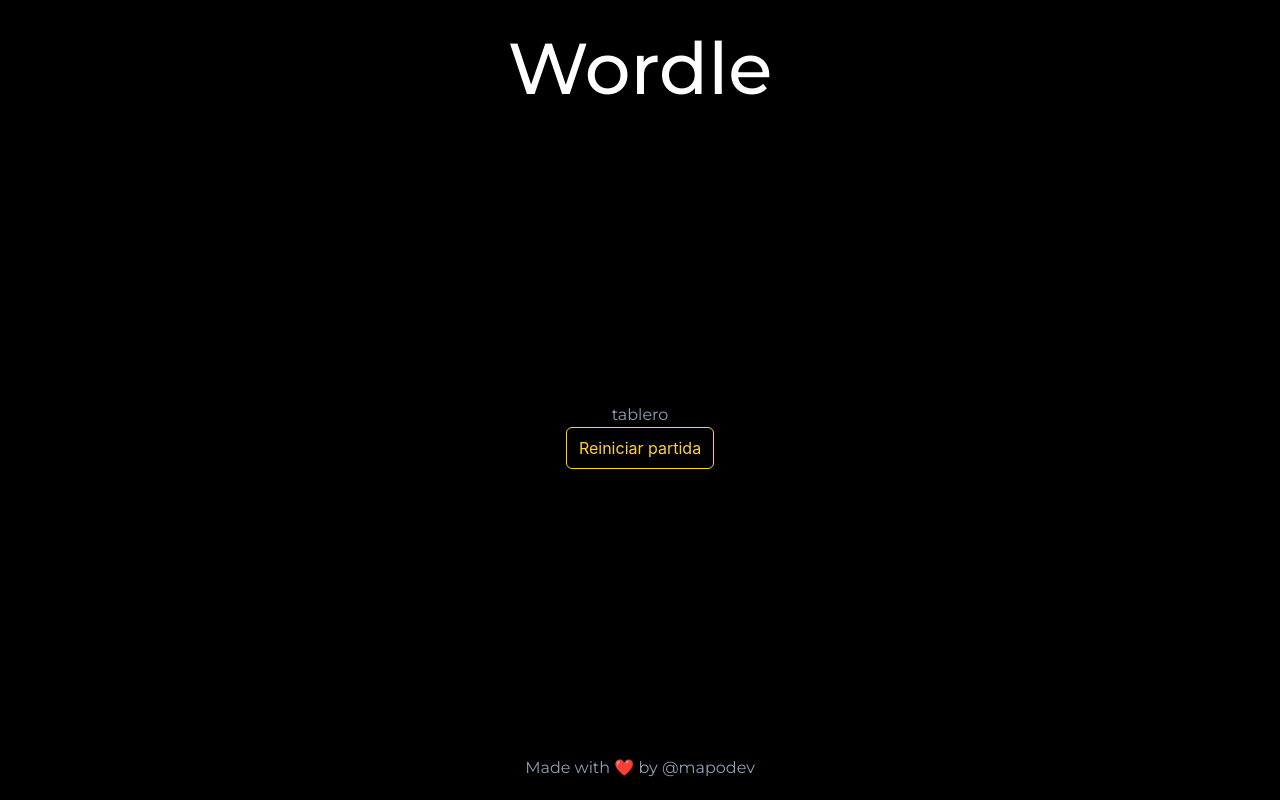
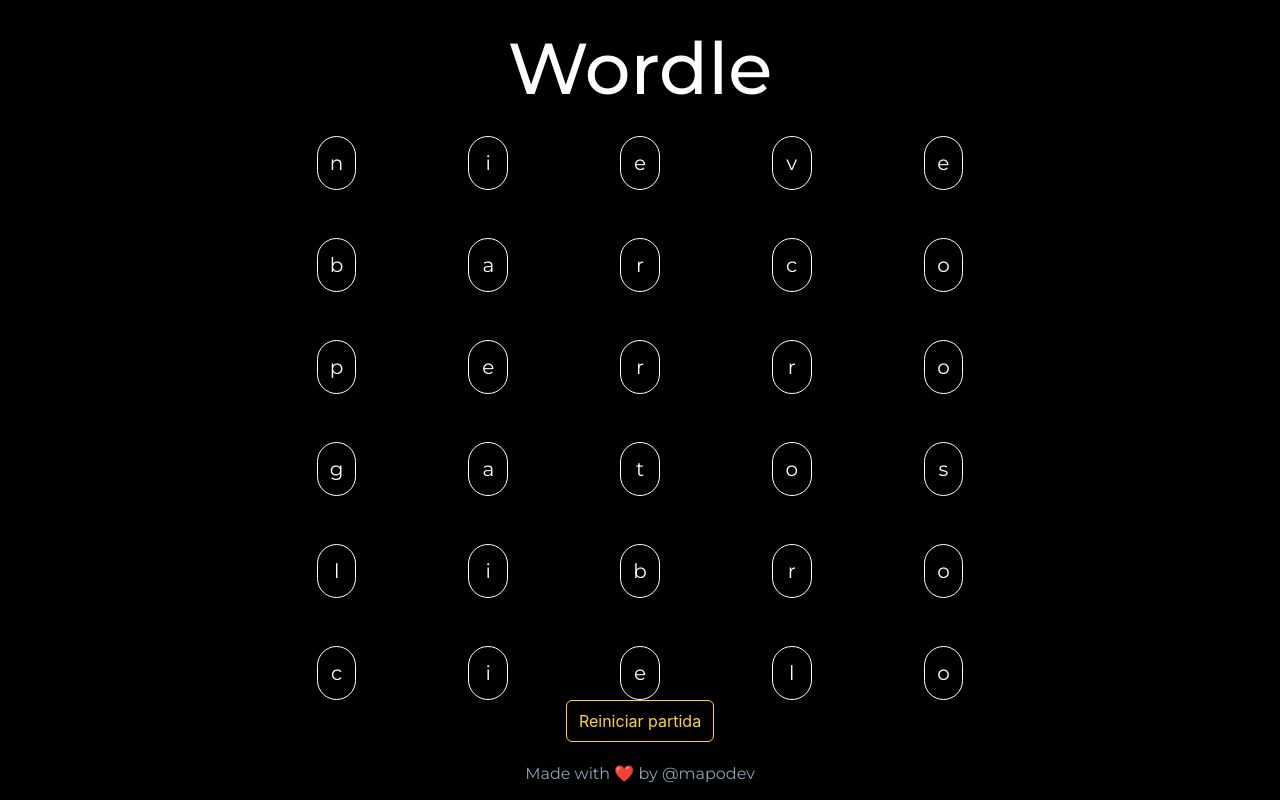
Before and after one commit to mario4off/wordle, a React (Vite) app: page / in a window 1280 px wide. Built offline with nearby package versions, Linux system fonts and the light colour scheme.

Commit message:
feature: implement dynamic word display in game board

```diff
--- a/src/components/board.tsx
+++ b/src/components/board.tsx
@@ -4,11 +4,24 @@
 import { getRandomWords } from "../services/wordsService";
 
 export default function Board() {
-  const [randomWords, setRandomWords] = useState<string[]>();
+  const [randomWords, setRandomWords] = useState<string[]>(
+    getRandomWords(words),
+  );
 
   return (
     <section className="px-12 flex flex-col items-center">
-      <p>tablero</p>
+      <header className="grid grid-cols-5 gap-x-28 gap-y-12">
+        {randomWords.map((word) =>
+          word.split("").map((char, i) => (
+            <div
+              className=" text-center border rounded-3xl border-white p-3"
+              key={i}
+            >
+              <p className="text-xl text-white text-extrabold">{char}</p>
+            </div>
+          )),
+        )}
+      </header>
 
       <RandomGameButton onClick={() => setRandomWords(getRandomWords(words))} />
     </section>
```
